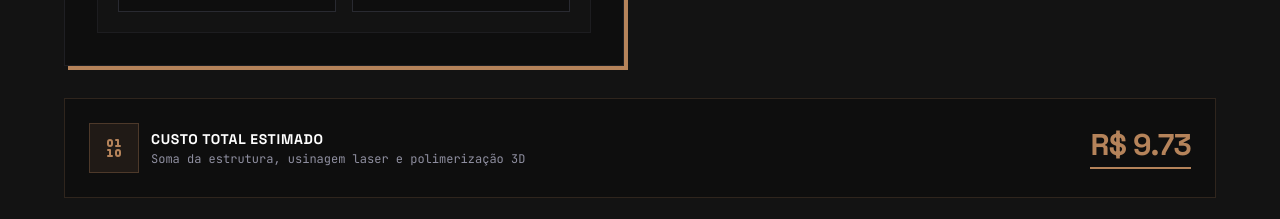
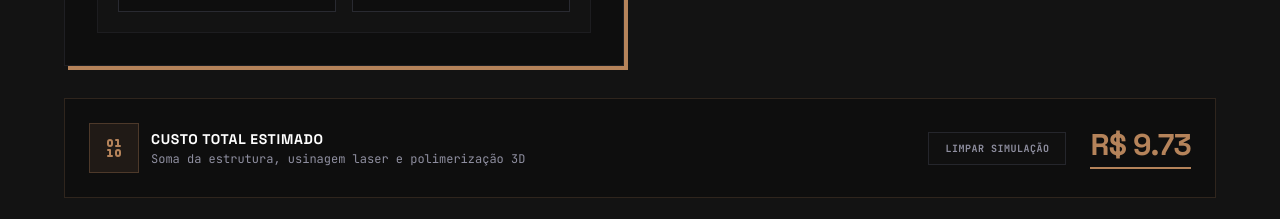
Before and after one commit to marceloengvs-hub/esteira-tech, a Next.js app: page / in a window 1280 px wide. Shown: the part 4740-4959 px from the top of the page. Built offline with nearby package versions, Linux system fonts and the light colour scheme; no server answers; the database is empty.

Commit message:
feat: adicionar botao para reiniciar simulador de custos

```diff
--- a/app/page.tsx
+++ b/app/page.tsx
@@ -121,6 +121,21 @@ export default function Page() {
   const totalPrintCost = printCostPerPiece * printQuantity;
 
   const estimatedTotalCost = mdfCost + laserCutCost + laserEngraveCost + totalPrintCost;
+
+  const handleResetSimulation = () => {
+    setMdfWidth(32);
+    setMdfHeight(32);
+    setMdfPricePerM2(95);
+    setLaserCutTime('');
+    setLaserCutPricePerMin(2.5);
+    setLaserEngraveTime('');
+    setLaserEngravePricePerMin(2.5);
+    setPrintMaterial('PLA');
+    setPrintHours('');
+    setPrintMinutes('');
+    setFilamentMetres('');
+    setPrintQuantity(1);
+  };
 
   // Load leads and check connection on client mount
   React.useEffect(() => {
@@ -973,8 +988,17 @@ export default function Page() {
                 <p className="font-mono text-xs text-[#8f8fa0] mt-0.5">Soma da estrutura, usinagem laser e polimerização 3D</p>
               </div>
             </div>
-            <div className="font-display text-2xl md:text-3xl text-[#b5835a] font-black tracking-tight border-b-2 border-[#b5835a] pb-1">
-              R$ {estimatedTotalCost.toFixed(2)}
+            <div className="flex items-center gap-6 self-stretch md:self-auto justify-between md:justify-end w-full md:w-auto">
+              <button
+                type="button"
+                onClick={handleResetSimulation}
+                className="px-4 py-2 border border-[#454655]/40 hover:border-[#b5835a] hover:text-[#b5835a] text-[10px] font-mono font-bold text-[#8f8fa0] uppercase tracking-wider transition-all duration-300 cursor-pointer active:scale-95 bg-[#131313]/50"
+              >
+                Limpar Simulação
+              </button>
+              <div className="font-display text-2xl md:text-3xl text-[#b5835a] font-black tracking-tight border-b-2 border-[#b5835a] pb-1">
+                R$ {estimatedTotalCost.toFixed(2)}
+              </div>
             </div>
           </div>
 
```
